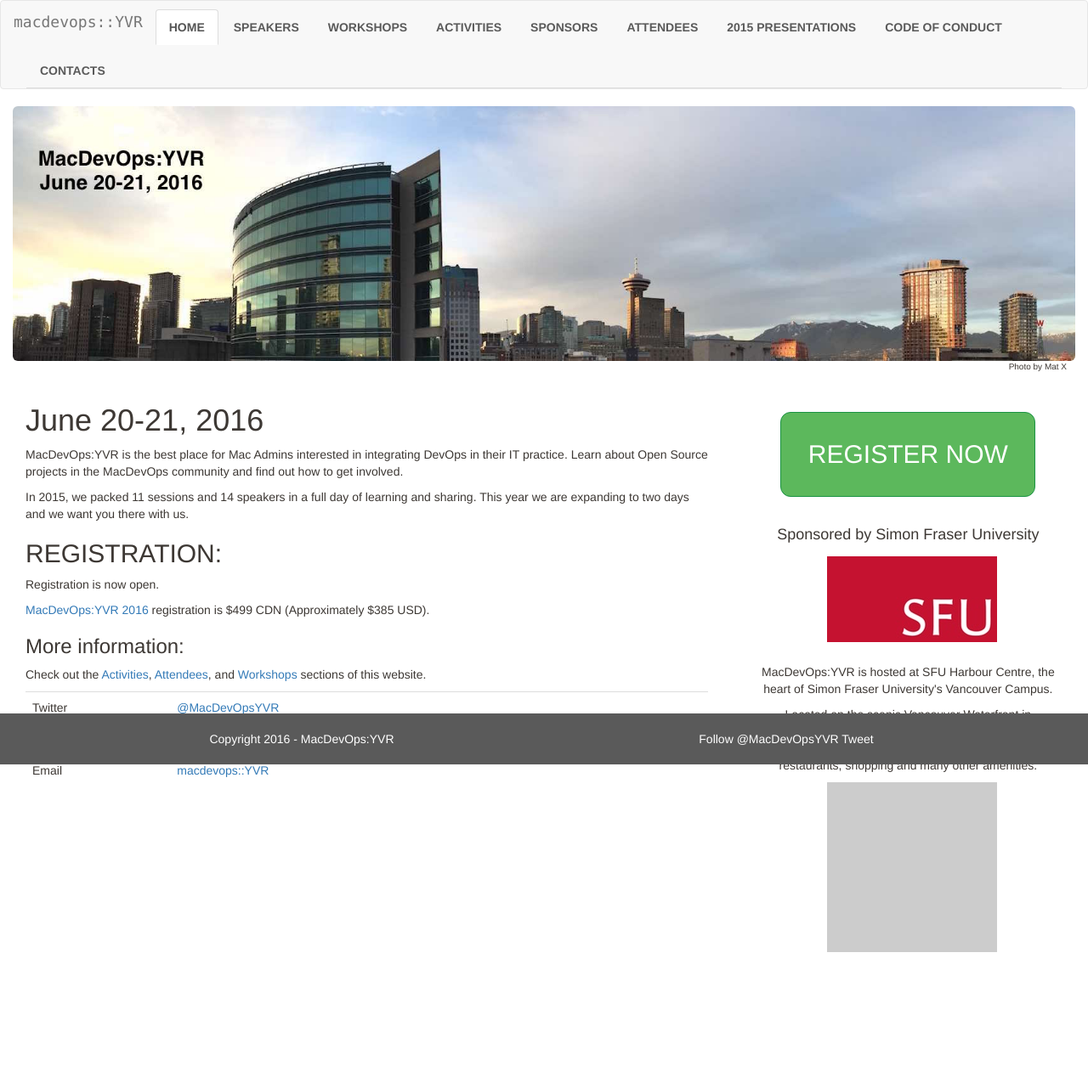
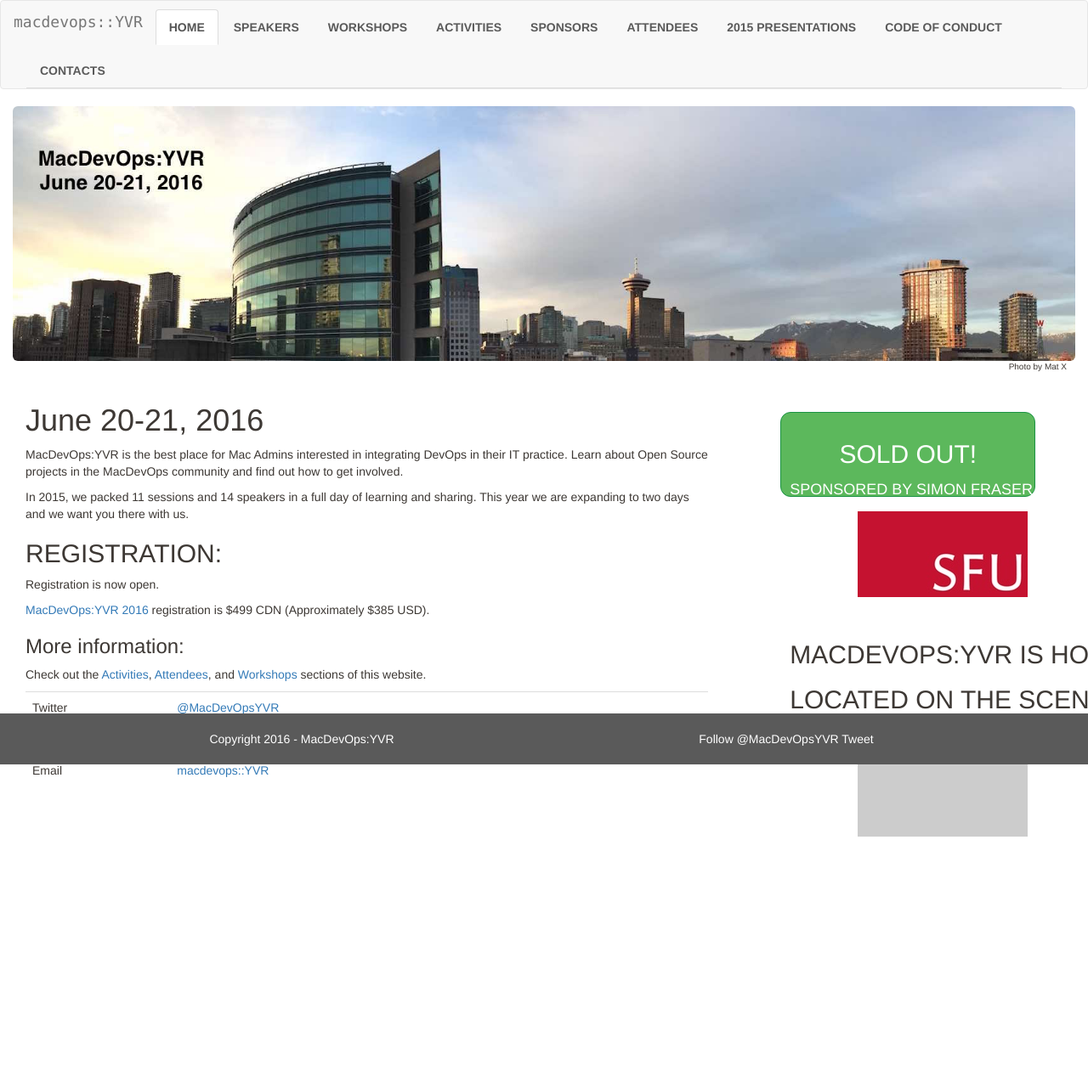
Before and after one commit to macdevopsyvr/macdevopsyvr.github.io, a Jekyll site: the page built from index.md, in a window 1280 px wide. Shown: the whole page at 85% size. Built offline with Jekyll 4.4.1, drawn with Linux system fonts in a browser that asks for light colours; comment, search, counter and statistics services are not loaded; after the commit the page ends 1085 px from its top, so only the background shows below that.

Commit message:
Register button change
- changing to sold out from register now

```diff
--- a/_includes/register-bar.html
+++ b/_includes/register-bar.html
@@ -1,5 +1,5 @@
 <p>
-  <a href="http://cars-ebmsweb.its.sfu.ca/reg/reg_p1_form.aspx?oc=05&ct=MECS-1&eventid=25908" type="button" class="btn btn-success btn-register">
-    REGISTER NOW
+  <button type="button" class="btn btn-success btn-register">
+    SOLD OUT!
   </a>
 </p>
```
